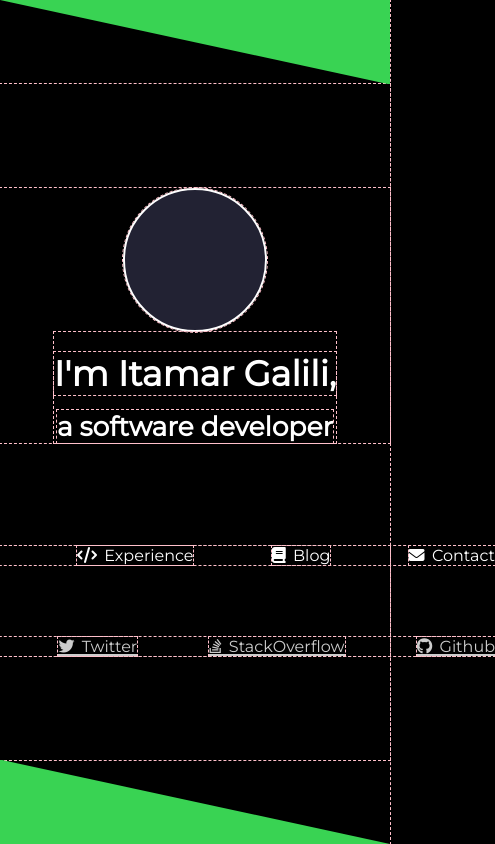
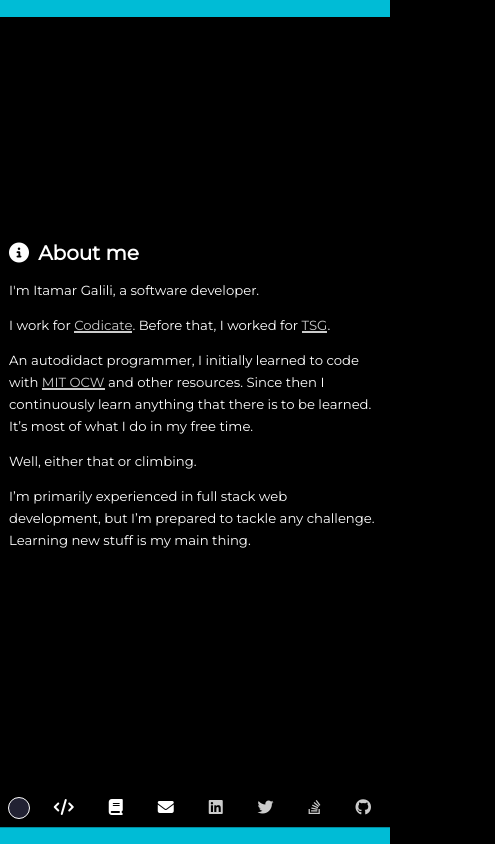
Before and after one commit to pitamer/itamarga.com, a Svelte app: page / in a window 390 px wide. Shown: the whole page, 495 px wide, since content can reach past the window. Built offline with nearby package versions, Linux system fonts and the light colour scheme.

Commit message:
:construction: Responsive design work in progress

```diff
--- a/public/global.css
+++ b/public/global.css
@@ -4,6 +4,9 @@ html, body {
     position: relative;
     width: 100%;
     height: 100%;
+
+    /*// # Good for transitions on phones. Might cause problems? */
+    overflow: hidden;
 }
 
 body {
@@ -38,6 +41,16 @@ a:hover {
 
 i {
     margin-inline-end: 0.2em;
+}
+
+/* A HACK */
+span i {
+    font-size: 16px;
+}
+
+/* A HACK */
+a i {
+    font-size: 16px;
 }
 
 label {
--- a/src/App.svelte
+++ b/src/App.svelte
@@ -374,19 +374,165 @@
     //* {
     //  outline: 1px orange dashed;
     //}
+    #app {
+      font-size: 12px;
+    }
   }
 
   /* portrait e-readers (Nook/Kindle), smaller tablets @ 600 or @ 640 wide. */
   @media (max-width: 640px)  {
-    * {
-      outline: 1px red dashed;
-    }
+    //* {
+    //  outline: 1px red dashed;
+    //}
+
+    // # Move 480px media query behaviour to here?
   }
 
   /* smartphones, iPhone, portrait 480x320 phones */
   @media (max-width: 480px)  {
-    * {
-      outline: 1px pink dashed;
+    #app {
+      font-size: 10px;
+      .layout-1 {
+        .items-container {
+          height: auto;
+
+          .items-group {
+            max-width: 100vw;
+            display: grid;
+            grid-template-columns: 1fr 1fr;
+
+            .item {
+              justify-self: start;
+              margin-left: 15%;
+              margin-top: 10%;
+            }
+          }
+        }
+      }
+
+      .layout-2 {
+        flex-flow: column-reverse;
+
+        .selected-item-slot {
+            //flex-grow: 1;
+            //display: grid;
+            //grid-template-columns: 1fr;
+            //place-items: center;
+
+            // # Take whole scroll thong to responsive part, since that's where
+            // it's relevant, plus it will help avoid a Firefox visual problem
+
+            overflow-y: scroll;
+
+            // # Test both methods of scrollbar hiding on mobile, with all 3 browsers
+
+            //::-webkit-scrollbar {
+            //    display: none;
+            //}
+            //
+            //scrollbar-width: none;
+
+            .selected-item {
+              //grid-row-start: 1;
+              //grid-column-start: 1;
+              //display: flex;
+              //flex-flow: column;
+              //align-items: flex-start;
+              //max-width: 850px;
+              //margin: 0 40px 0 0;
+              margin: 9px;
+
+              h1 {
+                //margin: 0;
+                //padding: 0;
+              }
+
+              div {
+                //font-size: 1.15em;
+                //line-height: 32px;
+
+                // # Fine tune it later
+                line-height: 22px;
+              }
+            }
+          }
+
+          .items-and-logo-container {
+            max-width: 100%;
+            display: flex;
+            flex-flow: row;
+
+            //border-top: 1px #555 solid;
+            box-shadow: 0 0 7px 5px black; // # Var needed
+            z-index: 1;
+
+            //display: flex;
+            //flex-flow: column;
+            //// #
+            //min-width: 150px;
+            //max-width: 200px;
+            //justify-content: center;
+
+            padding: 0;
+            margin: 0;
+
+            .title-logo {
+              height: 16px;
+              width: 16px;
+
+              padding: calc(#{base.$mobile_items_padding} * 0.2);
+              margin: calc(#{base.$mobile_items_padding} * 0.8);
+
+              //border: 1px white solid;
+              //background-color: #223;
+              //width: 40px;
+              //height: 40px;
+              //border-radius: 50%;
+              //cursor: pointer;
+              //margin: 20px 2px;
+            }
+
+            .items-container {
+              //height: 40%;
+              //display: flex;
+              //flex-flow: column;
+              flex-flow: row;
+              flex-grow: 1;
+
+              .items-group {
+                flex-flow: row;
+                justify-content: space-around;
+
+                //display: flex;
+                //flex-flow: column;
+                //justify-content: space-around;
+                //align-items: flex-start;
+
+                &.top-group {
+                  //flex-grow: 3;
+                }
+
+                &.bottom-group {
+                  //flex-grow: 4;
+                }
+
+                a {
+                  box-shadow: none;
+                }
+
+                .item {
+                  padding: base.$mobile_items_padding;
+                  //opacity: 0;
+                  font-size: 0;
+                  i {
+                    color: red !important;
+                  }
+                  //@extend %clickable-button;
+                }
+              }
+            }
+          }
+      }
     }
   }
 
--- a/src/_base.scss
+++ b/src/_base.scss
@@ -4,6 +4,8 @@ $purple_:  #B05BFF;
 $red_:     #f25a46;
 $yellow_:  #fac840;
 
+$mobile_items_padding: 10px;
+
 %clickable-button {
   cursor: pointer;
   user-select: none;
--- a/src/constants.js
+++ b/src/constants.js
@@ -17,7 +17,7 @@ export const INITIAL_MENU_ITEMS = [
         icon: "fas fa-info-circle",
         color: "blue",
         isSelectable: true,
-        isSelected: false,
+        isSelected: true,
         isLastSelected: false,
         textLines: [
             "<p>I'm Itamar Galili, a software developer.</p>",
```
